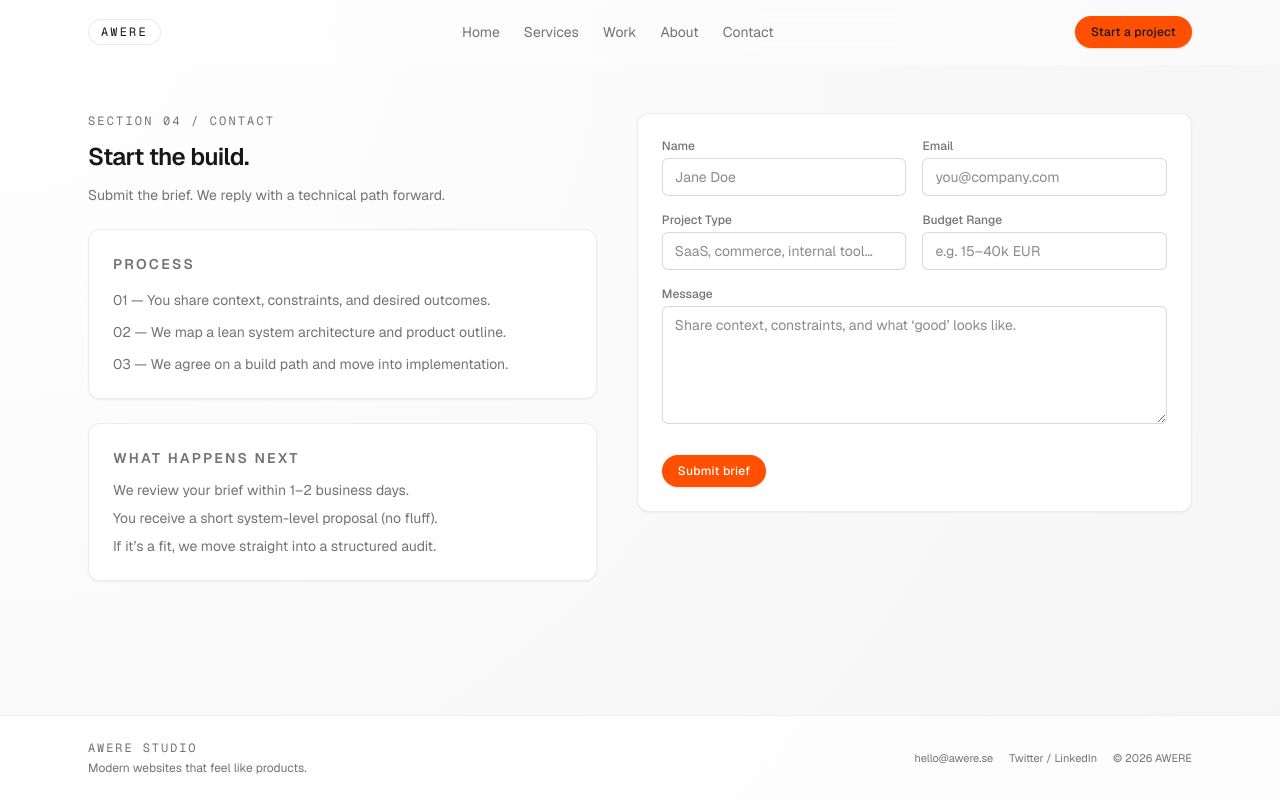
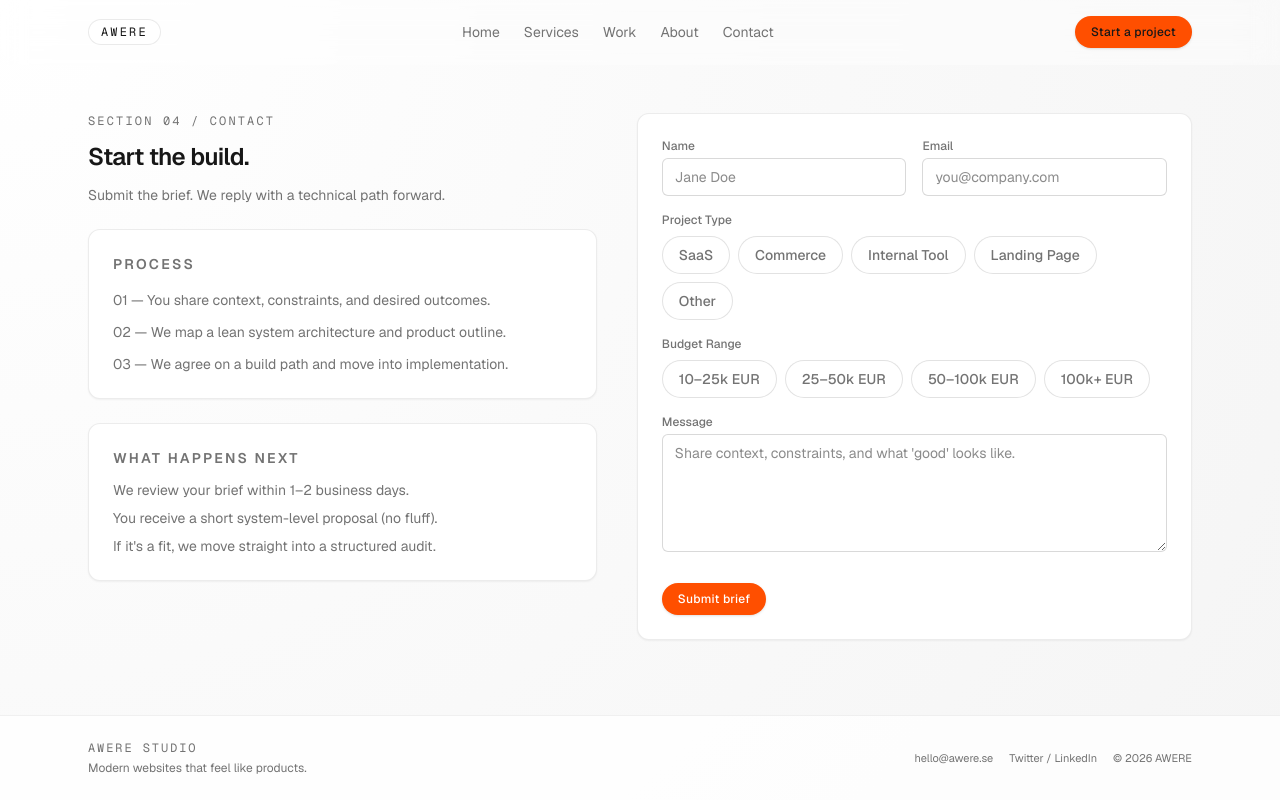
Before and after one commit to AsadBashirAbdi/Awere.se, a Next.js app: page /contact in a window 1280 px wide. Built offline with nearby package versions, Linux system fonts and the light colour scheme.

Commit message:
feat: add interactive chip selectors to contact form

```diff
--- a/app/contact/page.tsx
+++ b/app/contact/page.tsx
@@ -1,22 +1,45 @@
-import type { Metadata } from "next";
+"use client";
+
+import { useState } from "react";
 import { PageTransition } from "@/components/site/PageTransition";
 import { SectionHeader } from "@/components/ui/SectionHeader";
 import { Input } from "@/components/ui/Input";
 import { Textarea } from "@/components/ui/Textarea";
 import { Button } from "@/components/ui/Button";
-
-export const metadata: Metadata = {
-  title: "Contact — AWERE",
-  description: "Start the build. Submit a brief and get a technical path forward.",
-};
+import { ChipGroup } from "@/components/ui/ChipGroup";
 
 const nextSteps = [
   "We review your brief within 1–2 business days.",
   "You receive a short system-level proposal (no fluff).",
-  "If it’s a fit, we move straight into a structured audit.",
+  "If it's a fit, we move straight into a structured audit.",
+];
+
+const projectTypes = [
+  { value: "saas", label: "SaaS", description: "Software as a Service product" },
+  { value: "commerce", label: "Commerce", description: "E-commerce platform" },
+  { value: "internal", label: "Internal Tool", description: "Internal operations tool" },
+  { value: "landing", label: "Landing Page", description: "Marketing site" },
+  { value: "other", label: "Other", description: "Something else" },
+];
+
+const budgetRanges = [
+  { value: "10-25k", label: "10–25k EUR" },
+  { value: "25-50k", label: "25–50k EUR" },
+  { value: "50-100k", label: "50–100k EUR" },
+  { value: "100k+", label: "100k+ EUR" },
 ];
 
 export default function ContactPage() {
+  const [projectType, setProjectType] = useState("");
+  const [budgetRange, setBudgetRange] = useState("");
+  const [submitted, setSubmitted] = useState(false);
+
+  const handleSubmit = (e: React.FormEvent) => {
+    e.preventDefault();
+    setSubmitted(true);
+    setTimeout(() => setSubmitted(false), 4000);
+  };
+
   return (
     <PageTransition>
       <div className="grid gap-10 py-12 md:grid-cols-[minmax(0,1.1fr)_minmax(0,1.2fr)] items-start">
@@ -48,38 +71,72 @@ export default function ContactPage() {
           </div>
         </div>
         <div className="surface p-6 space-y-4">
-          <form className="space-y-4">
+          <form className="space-y-4" onSubmit={handleSubmit}>
             <div className="grid gap-4 md:grid-cols-2">
-              <Input label="Name" name="name" placeholder="Jane Doe" />
+              <Input label="Name" name="name" placeholder="Jane Doe" required />
               <Input
                 label="Email"
                 name="email"
                 type="email"
                 placeholder="you@company.com"
+                required
               />
             </div>
-            <div className="grid gap-4 md:grid-cols-2">
-              <Input
-                label="Project Type"
-                name="projectType"
-                placeholder="SaaS, commerce, internal tool…"
-              />
-              <Input
-                label="Budget Range"
-                name="budget"
-                placeholder="e.g. 15–40k EUR"
-              />
-            </div>
+            <ChipGroup
+              label="Project Type"
+              options={projectTypes}
+              value={projectType}
+              onChange={(val) => setProjectType(val as string)}
+              mode="single"
+              name="projectType"
+            />
+            <ChipGroup
+              label="Budget Range"
+              options={budgetRanges}
+              value={budgetRange}
+              onChange={(val) => setBudgetRange(val as string)}
+              mode="single"
+              name="budgetRange"
+            />
             <Textarea
               label="Message"
               name="message"
-              placeholder="Share context, constraints, and what ‘good’ looks like."
+              placeholder="Share context, constraints, and what 'good' looks like."
               rows={5}
+              required
             />
             <div className="pt-2">
               <Button type="submit">Submit brief</Button>
             </div>
+            {submitted && (
+              <div className="rounded-lg border border-[var(--accent)]/30 bg-[var(--accent)]/5 px-4 py-3 text-sm">
+                <p className="font-medium text-black">Demo mode</p>
+                <p className="text-muted-foreground text-xs mt-1">
+                  Form submission not implemented yet. In production, this would
+                  send to your backend or email service.
+                </p>
+              </div>
+            )}
           </form>
+          {(projectType || budgetRange) && (
+            <div className="surface p-4 space-y-2 border-t border-[rgba(23,23,23,0.06)] mt-6">
+              <p className="text-xs font-mono tracking-[0.18em] text-muted-foreground uppercase">
+                Selection Summary
+              </p>
+              <div className="flex flex-wrap gap-2">
+                {projectType && (
+                  <span className="inline-flex items-center rounded-full border border-[var(--accent)]/30 bg-[var(--accent)]/10 px-3 py-1 text-xs font-medium text-black">
+                    {projectTypes.find((p) => p.value === projectType)?.label}
+                  </span>
+                )}
+                {budgetRange && (
+                  <span className="inline-flex items-center rounded-full border border-[var(--accent)]/30 bg-[var(--accent)]/10 px-3 py-1 text-xs font-medium text-black">
+                    {budgetRanges.find((b) => b.value === budgetRange)?.label}
+                  </span>
+                )}
+              </div>
+            </div>
+          )}
         </div>
       </div>
     </PageTransition>
--- /dev/null
+++ b/components/ui/ChipGroup.tsx
@@ -0,0 +1,124 @@
+"use client";
+
+import { useState } from "react";
+
+export type ChipOption = {
+  value: string;
+  label: string;
+  description?: string;
+};
+
+type ChipGroupProps = {
+  label: string;
+  options: ChipOption[];
+  value?: string | string[];
+  onChange?: (value: string | string[]) => void;
+  mode?: "single" | "multi";
+  name?: string;
+};
+
+export function ChipGroup({
+  label,
+  options,
+  value,
+  onChange,
+  mode = "single",
+  name,
+}: ChipGroupProps) {
+  const [internalValue, setInternalValue] = useState<string | string[]>(
+    mode === "single" ? "" : []
+  );
+
+  const currentValue = value ?? internalValue;
+
+  const handleSelect = (optionValue: string) => {
+    let newValue: string | string[];
+
+    if (mode === "single") {
+      newValue = currentValue === optionValue ? "" : optionValue;
+    } else {
+      const arr = Array.isArray(currentValue) ? currentValue : [];
+      newValue = arr.includes(optionValue)
+        ? arr.filter((v) => v !== optionValue)
+        : [...arr, optionValue];
+    }
+
+    setInternalValue(newValue);
+    onChange?.(newValue);
+  };
+
+  const isSelected = (optionValue: string) => {
+    if (mode === "single") {
+      return currentValue === optionValue;
+    }
+    return Array.isArray(currentValue) && currentValue.includes(optionValue);
+  };
+
+  return (
+    <div className="space-y-2">
+      <label className="block text-xs font-medium text-muted-foreground">
+        {label}
+      </label>
+      <div
+        role={mode === "single" ? "radiogroup" : "group"}
+        aria-label={label}
+        className="flex flex-wrap gap-2"
+      >
+        {options.map((option) => {
+          const selected = isSelected(option.value);
+          return (
+            <button
+              key={option.value}
+              type="button"
+              role={mode === "single" ? "radio" : undefined}
+              aria-checked={mode === "single" ? selected : undefined}
+              aria-pressed={mode === "multi" ? selected : undefined}
+              onClick={() => handleSelect(option.value)}
+              className={`
+                inline-flex items-center gap-1.5 rounded-full border px-4 py-2 text-sm font-medium
+                transition-all duration-150
+                ${
+                  selected
+                    ? "border-[var(--accent)] bg-[var(--accent)]/10 text-black shadow-sm"
+                    : "border-[rgba(23,23,23,0.12)] bg-white/80 text-muted-foreground hover:border-[rgba(23,23,23,0.24)] hover:bg-white"
+                }
+                hover:scale-[1.02] active:scale-[0.98]
+                focus-visible:outline-none focus-visible:ring-2 focus-visible:ring-[var(--accent)] focus-visible:ring-offset-2
+              `}
+              title={option.description}
+            >
+              {selected && (
+                <svg
+                  width="14"
+                  height="14"
+                  viewBox="0 0 16 16"
+                  fill="none"
+                  stroke="currentColor"
+                  strokeWidth="2"
+                  strokeLinecap="round"
+                  strokeLinejoin="round"
+                  className="text-[var(--accent)]"
+                >
+                  <polyline points="4,8 7,11 12,5" />
+                </svg>
+              )}
+              {option.label}
+            </button>
+          );
+        })}
+      </div>
+      {/* Hidden input for form compatibility */}
+      {name && (
+        <input
+          type="hidden"
+          name={name}
+          value={
+            Array.isArray(currentValue)
+              ? currentValue.join(",")
+              : currentValue
+          }
+        />
+      )}
+    </div>
+  );
+}
```
